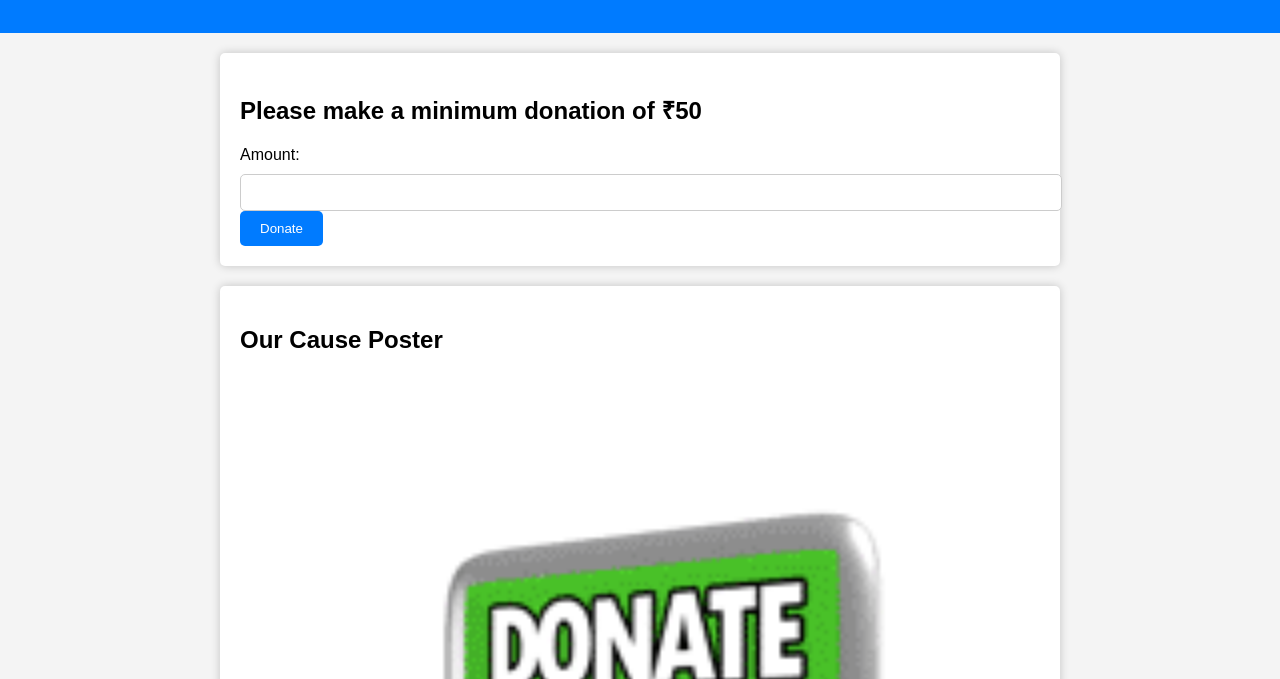
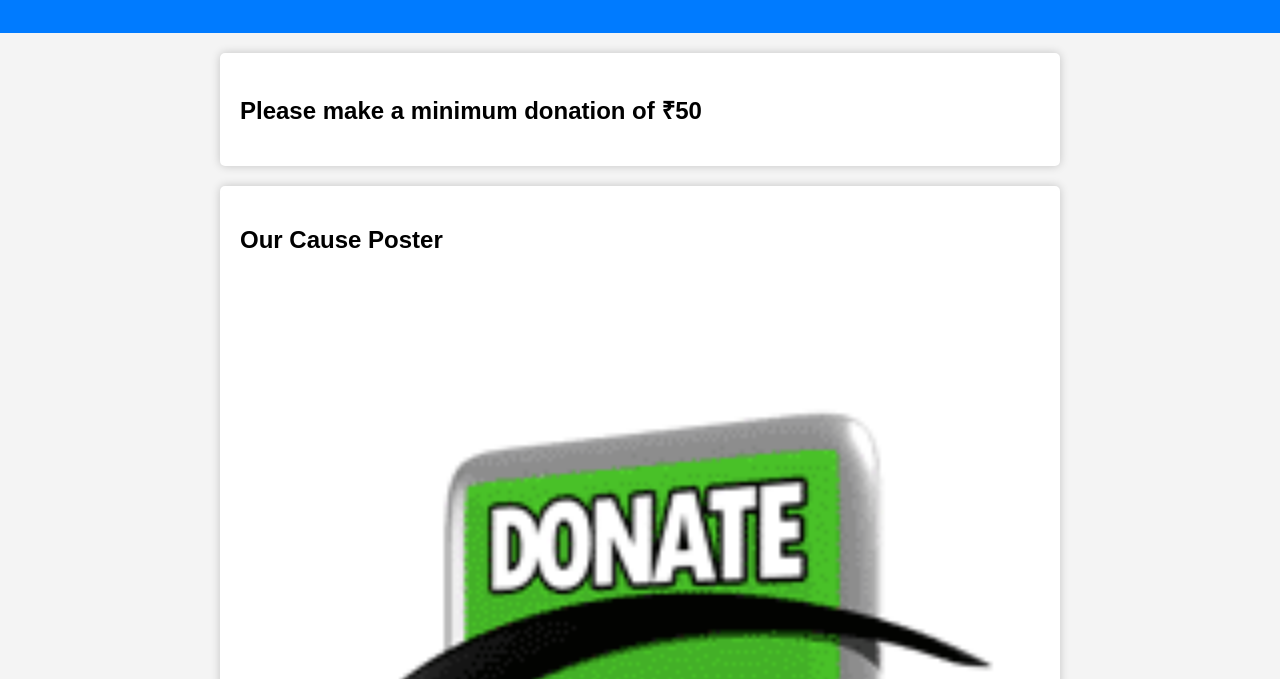
Before and after one commit to SocialCauseFoundation/moneydonation, a plain HTML site: page index.html in a window 1280 px wide. Shown: the part 121-800 px from the top of the page. Drawn offline with Linux system fonts and the light colour scheme.

Commit message:
Update index.html

```diff
--- a/index.html
+++ b/index.html
@@ -16,11 +16,6 @@
 
     <section class="donation-section">
         <h2>Please make a minimum donation of <b>₹50</b></h2>
-        <form id="donation-form">
-            <label for="amount">Amount:</label>
-            <input type="number" id="amount" name="amount" min="1" required>
-            <button type="submit">Donate</button>
-        </form>
     </section>
 
     <section class="poster-section">
```
